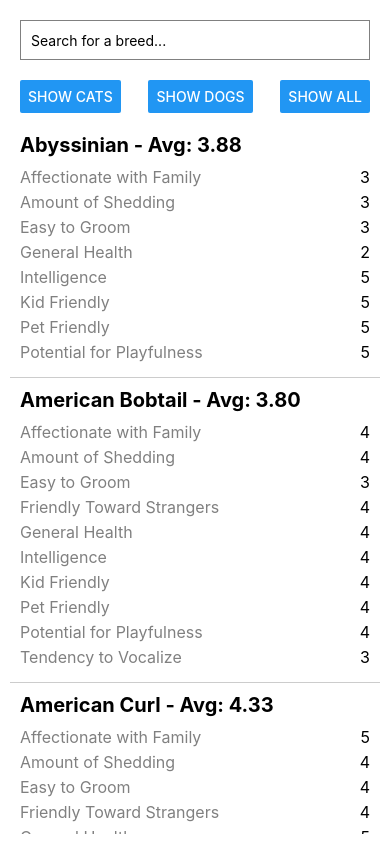
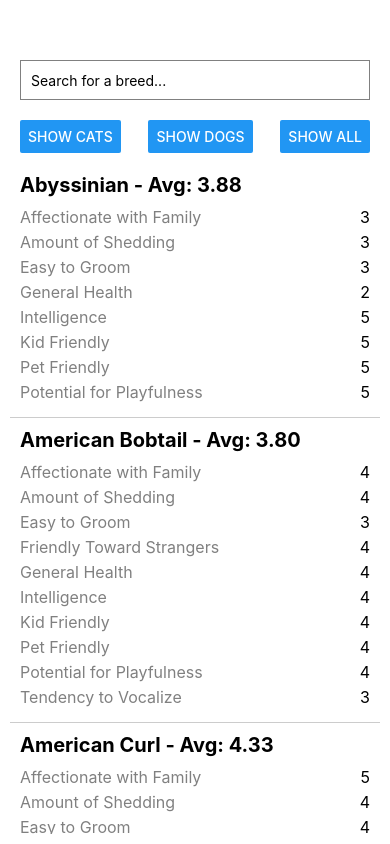
Before and after one commit to Andrew32A/ACS-3340-by-breed, a React Native app: screen / in a window 390 px wide. Built offline with nearby package versions, Linux system fonts and the light colour scheme.

Commit message:
code cleanup and style updates

```diff
--- a/App.js
+++ b/App.js
@@ -88,6 +88,7 @@ const styles = StyleSheet.create({
     borderWidth: 1,
     margin: 10,
     padding: 10,
+    marginTop: 50,
   },
   buttonContainer: {
     flexDirection: "row",
--- a/breeds.js
+++ b/breeds.js
@@ -17,6 +17,5 @@ const getBreeds = (name) => {
 
 const cats = getBreeds("cat_breeds");
 const dogs = getBreeds("dog_breeds");
-const allAnimals = cats.concat(dogs);
 
-export { petTypes, cats, dogs, allAnimals };
+export { petTypes, cats, dogs };
```
